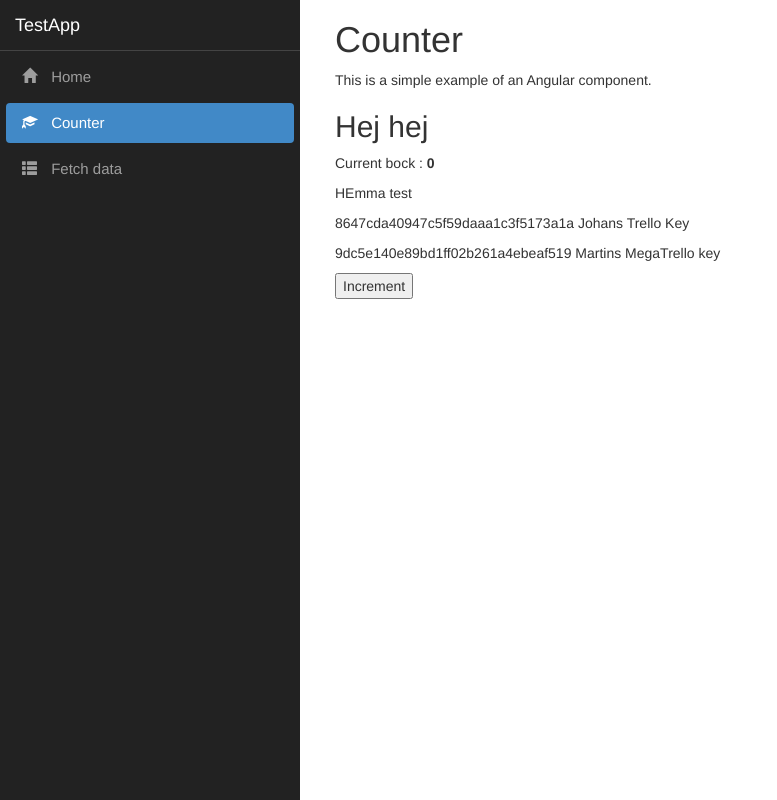
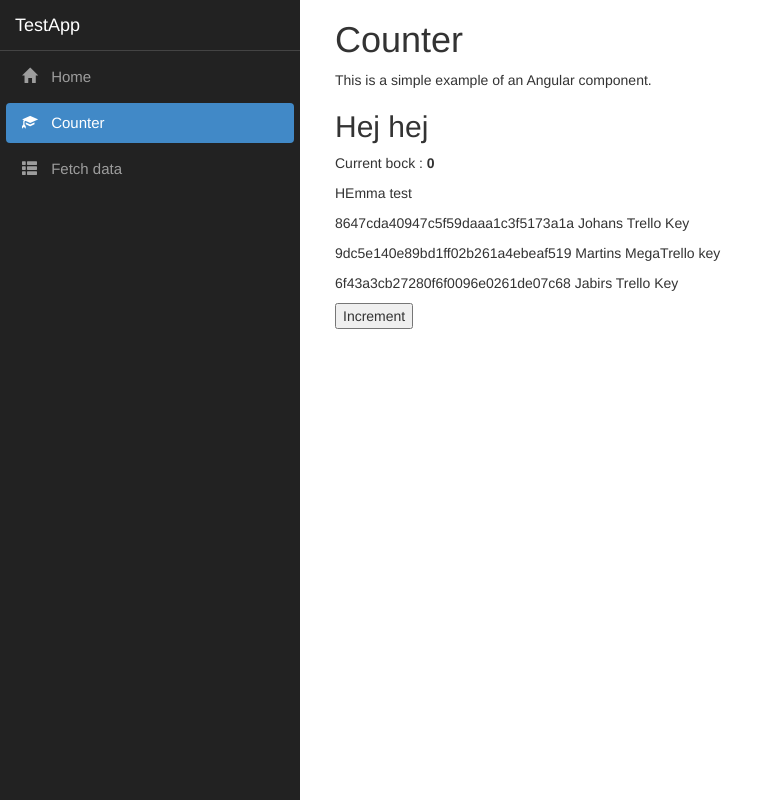
Before and after one commit to trizones/PMStest, an Angular app in the folder TestApp/TestApp/ClientApp/: page /counter in a window 1280 px wide. Shown: the whole page, without its empty margins (0-777 px from the left). Built offline with nearby package versions, Linux system fonts and the light colour scheme.

Commit message:
Jabir trello api key

```diff
--- a/TestApp/TestApp/ClientApp/src/app/counter/counter.component.html
+++ b/TestApp/TestApp/ClientApp/src/app/counter/counter.component.html
@@ -8,5 +8,6 @@
 
 <p>8647cda40947c5f59daaa1c3f5173a1a      Johans Trello Key</p>
 <p>9dc5e140e89bd1ff02b261a4ebeaf519      Martins MegaTrello key</p>
+<p>6f43a3cb27280f6f0096e0261de07c68      Jabirs Trello Key</p>
 
 <button (click)="incrementCounter()">Increment</button>
```
